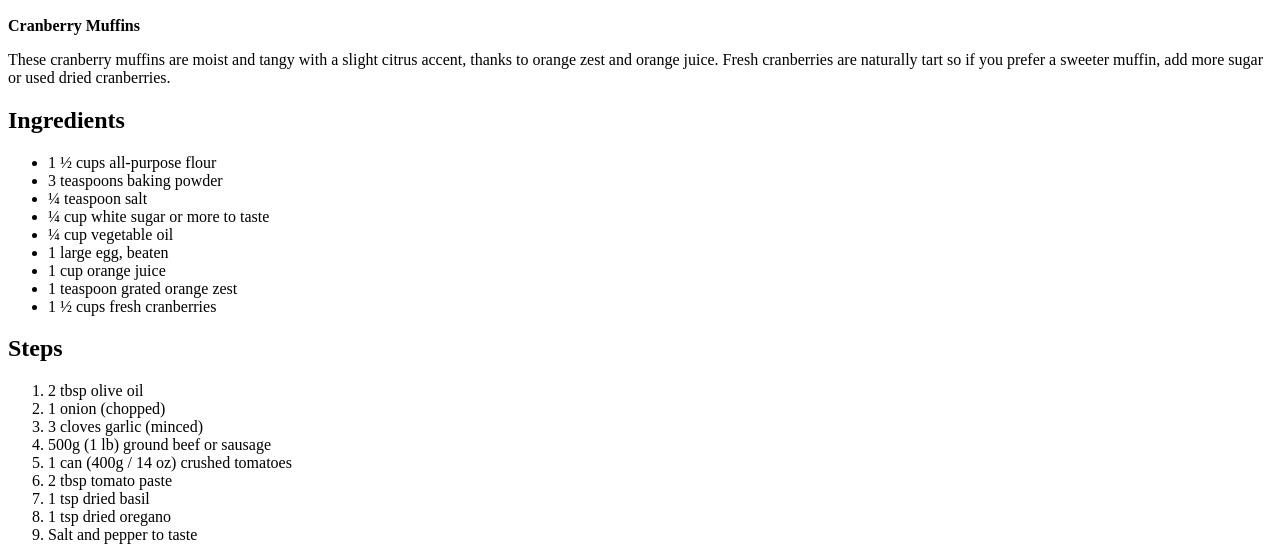
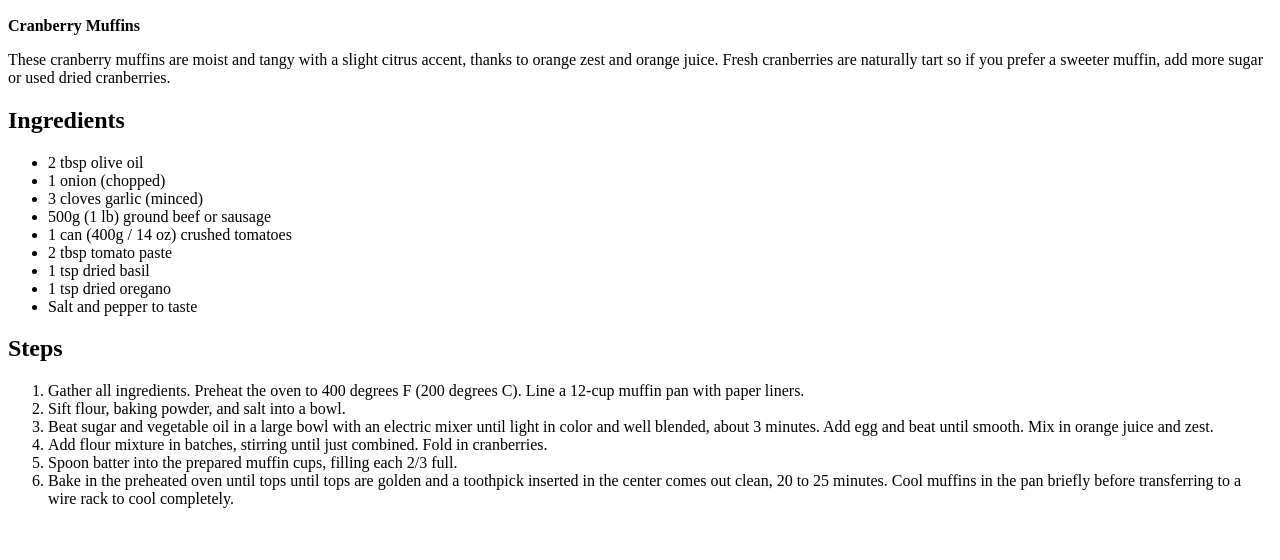
Before and after one commit to Topprogrammer65/odin-recipes, a plain HTML site: page recipes/cranberry muffins.html in a window 1280 px wide. Shown: the part 456-1016 px from the top of the page. After the commit the page ends 980 px from the top, so only its background shows below. Drawn offline with Linux system fonts and the light colour scheme.

Commit message:
Update cranberry muffins.html

```diff
--- a/recipes/cranberry muffins.html
+++ b/recipes/cranberry muffins.html
@@ -20,25 +20,9 @@
     <h1>Cranberry Muffins</h1>
     <img src="https://www.allrecipes.com/thmb/XYo0_XrnbENDho9Vs4ceBMGnQ28=/364x242/filters:no_upscale():max_bytes(150000):strip_icc():format(webp)/8393-cranberry-muffins-VAT-Beauty-4x3-1a11c7eac6fc463884baae6c22dcb7c5.jpg">
     <h2>Description</h2>
-    <p><b>Cranberry Muffins</b> </p>These cranberry muffins are moist and tangy with a slight citrus accent, thanks to orange zest and orange juice. Fresh cranberries are naturally tart so if you prefer a sweeter muffin, add more sugar or used dried cranberries.
+    <p><b>Cranberry Muffins</b></p>These cranberry muffins are moist and tangy with a slight citrus accent, thanks to orange zest and orange juice. Fresh cranberries are naturally tart so if you prefer a sweeter muffin, add more sugar or used dried cranberries.
     <h2>Ingredients</h2>
     <ul>
-        <li>1 ½ cups all-purpose flour</li>
-        <li>3 teaspoons baking powder</li>
-        <li>¼ teaspoon salt</li>
-        <li>¼ cup white sugar or more to taste</li>
-        <li>¼ cup vegetable oil</li>
-        <li>1 large egg, beaten</li>
-        <li>1 cup orange juice</li>
-        <li>1 teaspoon grated orange zest</li>
-        <li>1 ½ cups fresh cranberries</li>
-
-
-
-    </ul>
-
-    <h2>Steps</h2>
-    <ol>
         <li>2 tbsp olive oil</li>
         <li>1 onion (chopped)</li>
         <li>3 cloves garlic (minced)</li>
@@ -48,7 +32,23 @@
         <li>1 tsp dried basil</li>
         <li>1 tsp dried oregano</li>
         <li>Salt and pepper to taste</li>
+
+
+    </ul>
+
+    <h2>Steps</h2>
+    <ol>
+         <li>Gather all ingredients. Preheat the oven to 400 degrees F (200 degrees C). Line a 12-cup muffin pan with paper liners.</li>
+        <li>Sift flour, baking powder, and salt into a bowl.</li>
+        <li>Beat sugar and vegetable oil in a large bowl with an electric mixer until light in color and well blended, about 3 minutes. Add egg and beat until smooth. Mix in orange juice and zest.</li>
+        <li>Add flour mixture in batches, stirring until just combined. Fold in cranberries.</li>
+        <li>Spoon batter into the prepared muffin cups, filling each 2/3 full.</li>
+        <li>Bake in the preheated oven until tops until tops are golden and a toothpick inserted in the center comes out clean, 20 to 25 minutes. Cool muffins in the pan briefly before transferring to a wire rack to cool completely.
+
+</li>
+
     </ol>
+
 
 </body>
 </html>
```
